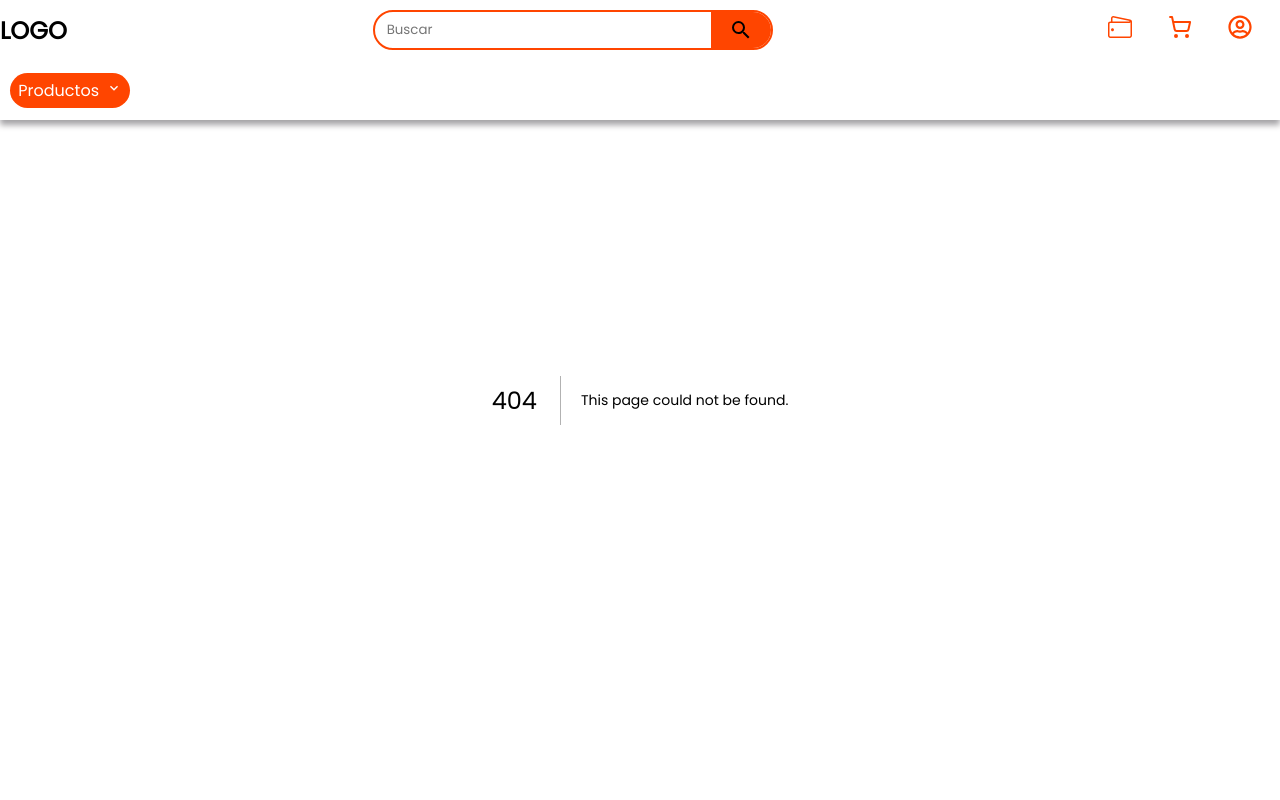
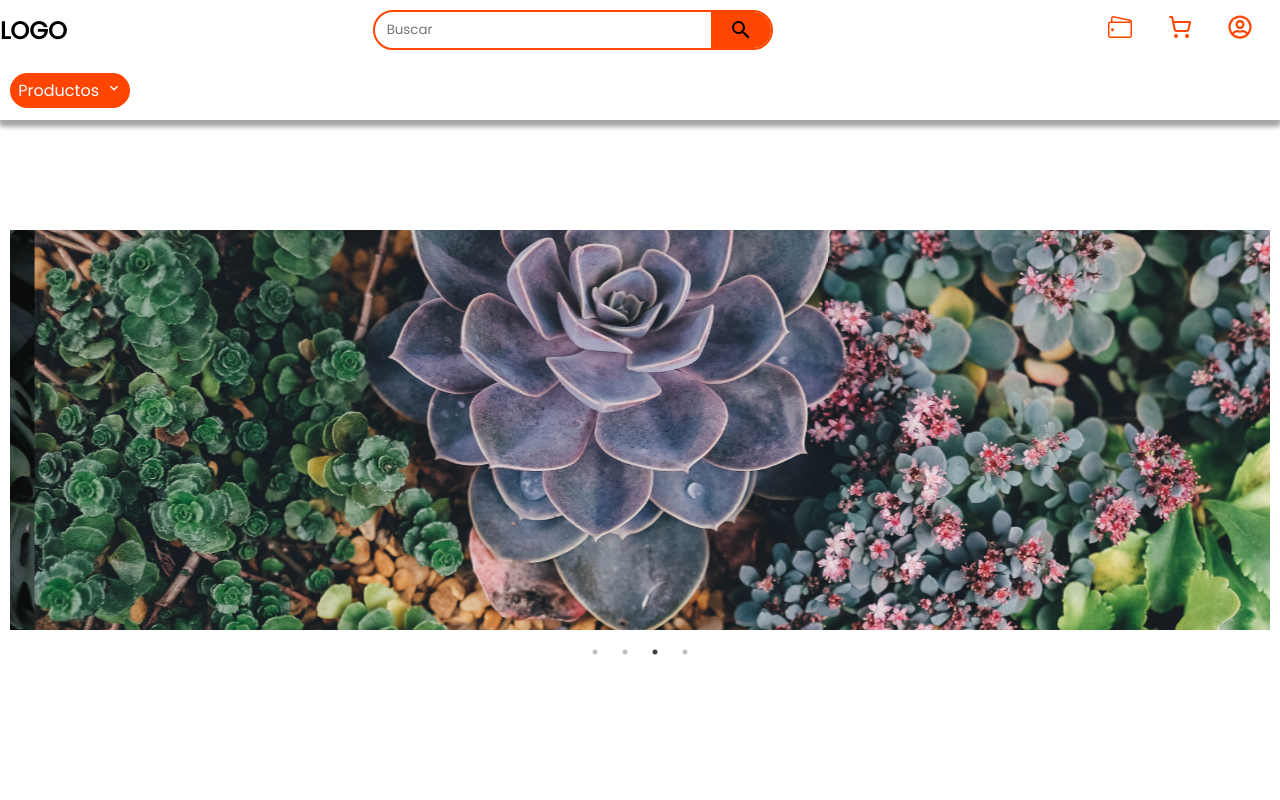
Before and after one commit to SmilingWitch/e-commece, a Next.js app: page /home in a window 1280 px wide. Before the commit this address had no page. Shown: the top 800 px of the page. Built offline with nearby package versions, Linux system fonts and the light colour scheme.

Commit message:
feat : add home

```diff
--- /dev/null
+++ b/src/app/home/layout.js
@@ -0,0 +1,20 @@
+
+import { Inter } from 'next/font/google'
+import '../globals.css'
+import Navbar from '@/components/Navbar'
+
+const inter = Inter({ subsets: ['latin'] })
+
+export const metadata = {
+ title: 'Create Next App',
+ description: 'Generated by create next app',
+}
+
+export default function RootLayout({ children }) {
+ return (
+   <>
+     <Navbar/>
+     <main className={inter.className}>{children}</main>
+   </>
+ )
+}
--- /dev/null
+++ b/src/app/home/page.js
@@ -0,0 +1,9 @@
+"use-client"
+import styles from '../page.module.css'
+import Home from '@/components/Home'
+
+export default function PrincipalPage() {
+  return (
+    <Home/>
+  )
+}
```
